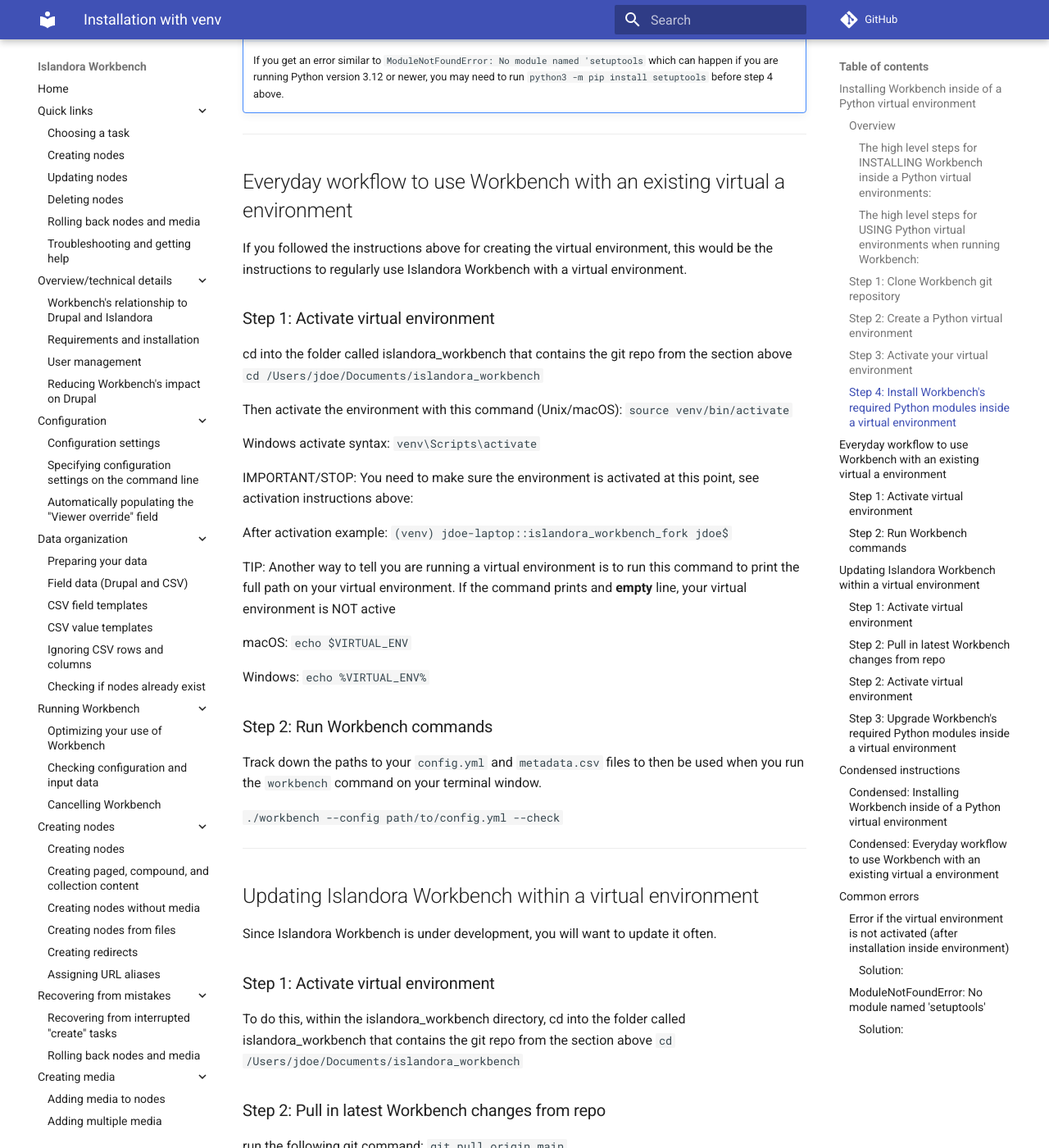
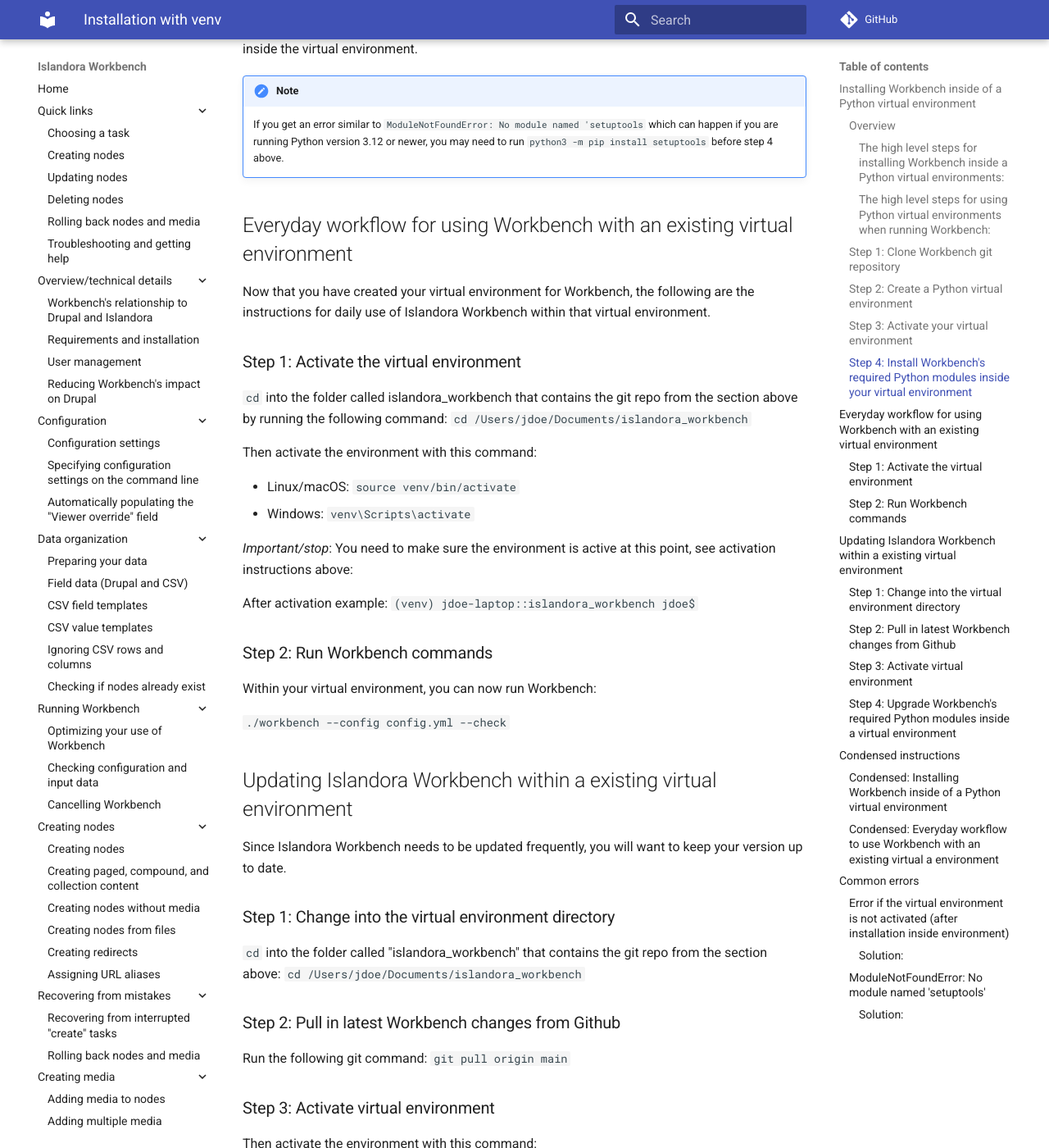
Before and after one commit to mjordan/islandora_workbench_docs, an MkDocs documentation site: the page built from docs/installation_with_venv.md, in a window 1280 px wide and 1400 px high, scrolled down 2695 px. Shown: the whole window at 82% size. Built offline with MkDocs 1.6.1 and Material for MkDocs 9.7.7, drawn with Linux system fonts in a browser that asks for light colours; comment, search, counter and statistics services are not loaded; some of the changed text lies outside the part shown.

Commit message:
Updates on docs for using Python virtual environments.

```diff
--- a/docs/installation_with_venv.md
+++ b/docs/installation_with_venv.md
@@ -1,24 +1,27 @@
 ## Installing Workbench inside of a Python virtual environment
 
-Within the Python community it is strongly recommended that software is installed within what are called Python "virtual environments." Python virtual environments are an isolated way to install the required Python modules of an application that avoid conflicts with other Python software and modules. Essentially they are a special directory that will contain the required Python modules for Workbench and a few other files. They are not related to virtual machines (VMs) or Docker containers, though they can be used in conjunction with VMs and Docker.
+Within the Python community it is strongly recommended that software is installed within what are called Python "virtual environments." Python virtual environments isolate an application's required Python modules in a way that avoids conflicts with other Python software and modules on your computer. Essentially they are a special directory that contains the required Python modules for Workbench and a few other files. They are not related to virtual machines (VMs) or Docker containers, though they can be used in conjunction with VMs and Docker.
 
-! note
-    These instructions assume you have already installed `git` and a version of Python that is compatible with Workbench.
+!!! note
+    These instructions assume you have already installed `git` and a version of Python that is compatible with Workbench (currently 3.11 or higher).
+
+!!! note
+    Below you will see the command `python3 -m venv venv` in several places. The two instances of "venv" have distinct meanings. The first is the name of a a Python module and the second is the name of the target directory. Using "venv" for the target directory name looks confusing, but it is a convention within the Python community that we recommend using.
 
 ### Overview
 
-#### The high level steps for INSTALLING Workbench inside a Python virtual environments:
+#### The high level steps for *installing* Workbench inside a Python virtual environments:
 
 The following steps are normally only run once.
 
 (Open a terminal window)
 
 1. Clone Workbench git repository
-2. Inside of git repo folder, create a virtual environment folder
+2. Inside of git repo folder, create a virtual environment
 3. Activate the virtual environment in your current terminal window
 4. Inside that terminal window install the Workbench required modules
 
-#### The high level steps for USING Python virtual environments when running Workbench:
+#### The high level steps for *using* Python virtual environments when running Workbench:
 
 These steps have to be run each time you want to use Islandora Workbench.
 
@@ -31,11 +34,11 @@
 
 (Open a terminal window)
 
-cd to a directory that you want to use for installing Workbench
+`cd` to the directory where you want to install Workbench. As an example we will use `/Users/jdoe/Documents/` as the parent directory for the `islandora_workbench` directory.
 
-As an example we will use `cd /Users/jdoe/Documents/`
+`cd /Users/jdoe/Documents/`
 
-Clone the Islandora Workbench git repo inside of the path you chose
+Clone the Islandora Workbench git repo inside of the path you chose:
 
 `git clone https://github.com/mjordan/islandora_workbench.git`
 
@@ -45,148 +48,107 @@
 
 ### Step 2: Create a Python virtual environment
 
-cd into the newly created folder called islandora\_workbench that contains the git repo from the section above.
+`cd` into the newly created folder called "islandora\_workbench" that contains the cloned git repo.
 
 `cd islandora_workbench`
 
-Use the `venv` module create a Python "virtual environment" called "venv"
-`python3 -m venv venv`
+Use the `venv` module create a Python "virtual environment" called "venv" by typing `python3 -m venv venv`
 
 ### Step 3: Activate your virtual environment
 
-In your terminal window you must FIRST activate the environment every time you want to **install**, **use**, or **upgrade** Islandora Workbench.
+In your terminal window you must first activate the environment every time you want to *install*, *use*, or *upgrade* Islandora Workbench.
 
 For activating the virtual environment you need to use the environment folder you created above, which was called "venv". First make sure you are inside the directory that has the Workbench repository. In this example it would be:
 
 `cd /Users/jdoe/Documents/islandora_workbench`
 
-Then activate the environment with this command (Linux/macOS):
-`source venv/bin/activate`
+Then activate the environment with this command:
 
-Windows activate syntax:
-`venv\Scripts\activate`
+* Linux/macOS: `source venv/bin/activate`
+* Windows: `venv\Scripts\activate`
 
-TIP: You can verify that the environment is activated by noticing a change in the left most prompt in our terminal window, the name of the environment folder will show up on the far left inside parentheses: "(venv)"
+!!! note
+    You can verify that the environment is active by looking for a the presence of "(venv)" at the beginning of the command prompt. This is the name of the evirtual nvironment folder you created by runnig `python3 -m venv venv`:
 
-Before activation example:
-`jdoe-laptop:islandora_workbench_fork jdoe$`
+    Before activation example: `jdoe-laptop:islandora_workbench jdoe$`
 
-After activation example:
-`(venv) jdoe-laptop::islandora_workbench_fork jdoe$`
+    After activation example: `(venv) jdoe-laptop::islandora_workbench jdoe$`
 
-TIP: Another way to tell you are running a virtual environment is to run this command to print the full path on your virtual environment. If the command prints and **empty** line, your virtual environment is NOT active
+### Step 4: Install Workbench's required Python modules inside your virtual environment
 
-macOS:
-`echo $VIRTUAL_ENV`
+*Important/stop*: You need to make sure the environment is activate at this point; if it is not, refer to the activation instructions above:
 
-Windows:
-`echo %VIRTUAL_ENV%`
+After activation example: `(venv) jdoe-laptop::islandora_workbench jdoe$`
 
-### Step 4: Install Workbench's required Python modules inside a virtual environment
-
-IMPORTANT/STOP: You need to make sure the environment is activated at this point, see activation instructions above:
-
-After activation example:
-`(venv) jdoe-laptop::islandora_workbench_fork jdoe$`
-
-Run this command to start the process to install the required Python modules
-
-NOTE: There single period below to the right of the word "install"
+Run this command to start the process to install the required Python modules (note there single period to the right of the word "install")
 
 `python3 -m pip install .`
 
-Congrats, if there are no errors, at this point Islandora Workbench has been installed inside the virtual environment.
+Congratulations, if there are no errors, at this point Islandora Workbench has been installed inside the virtual environment.
 
 !!! note
     If you get an error similar to `ModuleNotFoundError: No module named 'setuptools` which can happen if you are running Python version 3.12 or newer, you may need to run `python3 -m pip install setuptools` before step 4 above.
 
 
----
+## Everyday workflow for using Workbench with an existing virtual environment
 
-## Everyday workflow to use Workbench with an existing virtual a environment
+Now that you have created your virtual environment for Workbench, the following are the instructions for daily use of Islandora Workbench within that virtual environment.
 
-If you followed the instructions above for creating the virtual environment, this would be the instructions to regularly use Islandora Workbench with a virtual environment.
+### Step 1: Activate the virtual environment
 
-### Step 1: Activate virtual environment
+`cd` into the folder called islandora\_workbench that contains the git repo from the section above by running the following command: `cd /Users/jdoe/Documents/islandora_workbench`
 
-cd into the folder called islandora\_workbench that contains the git repo from the section above
-`cd /Users/jdoe/Documents/islandora_workbench`
+Then activate the environment with this command:
 
-Then activate the environment with this command (Unix/macOS):
-`source venv/bin/activate`
+* Linux/macOS: `source venv/bin/activate`
+* Windows: `venv\Scripts\activate`
 
-Windows activate syntax:
-`venv\Scripts\activate`
+*Important/stop*: You need to make sure the environment is active at this point, see activation instructions above:
 
-IMPORTANT/STOP: You need to make sure the environment is activated at this point, see activation instructions above:
-
-After activation example:
-`(venv) jdoe-laptop::islandora_workbench_fork jdoe$`
-
-TIP: Another way to tell you are running a virtual environment is to run this command to print the full path on your virtual environment. If the command prints and **empty** line, your virtual environment is NOT active
-
-macOS:
-`echo $VIRTUAL_ENV`
-
-Windows:
-`echo %VIRTUAL_ENV%`
+After activation example: `(venv) jdoe-laptop::islandora_workbench jdoe$`
 
 ### Step 2: Run Workbench commands
 
-Track down the paths to your `config.yml` and `metadata.csv` files to then be used when you run the `workbench` command on your terminal window.
+Within your virtual environment, you can now run Workbench:
 
-`./workbench --config path/to/config.yml --check`
-
----
-
-## Updating Islandora Workbench within a virtual environment
-
-Since Islandora Workbench is under development, you will want to update it often.
-
-### Step 1: Activate virtual environment
-
-To do this, within the islandora\_workbench directory, cd into the folder called islandora\_workbench that contains the git repo from the section above
-`cd /Users/jdoe/Documents/islandora_workbench`
-
-### Step 2: Pull in latest Workbench changes from repo
-
-run the following git command:
-`git pull origin main`
+`./workbench --config config.yml --check`
 
 
-### Step 2: Activate virtual environment
+## Updating Islandora Workbench within a existing virtual environment
 
-Then activate the environment with this command (Unix/macOS):
-`source venv/bin/activate`
+Since Islandora Workbench needs to be updated frequently, you will want to keep your version up to date.
 
-Windows activate syntax:
-`venv\Scripts\activate`
+### Step 1: Change into the virtual environment directory
 
-IMPORTANT/STOP: You need to make sure the environment is activated at this point, see activation instructions above:
+`cd` into the folder called "islandora\_workbench" that contains the git repo from the section above: `cd /Users/jdoe/Documents/islandora_workbench`
 
-After activation example:
-`(venv) jdoe-laptop::islandora_Workbench_fork jdoe$`
+### Step 2: Pull in latest Workbench changes from Github
 
-TIP: Another way to tell you are running a virtual environment is to run this command to print the full path on your virtual environment. If the command prints and **empty** line, your virtual environment is NOT active
+Run the following git command: `git pull origin main`
 
-macOS:
-`echo $VIRTUAL_ENV`
 
-Windows:
-`echo %VIRTUAL_ENV%`
+### Step 3: Activate virtual environment
 
-### Step 3: Upgrade Workbench's required Python modules inside a virtual environment
+Then activate the environment with this command:
 
-Since you have already pulled in the latest changes using git, see above, it's a good idea to rerun the setup tools in case new Python libraries have been added since you last ran the "pip install":
-`sudo python -m pip install --upgrade .`
+* Linux/macOS: `source venv/bin/activate`
+* Windows: `venv\Scripts\activate`
 
-NOTE: There single period below to the right of the word "--upgrade"
+*Important/stop*: You need to make sure the environment is activated at this point, see activation instructions above:
+
+After activation example: `(venv) jdoe-laptop::islandora_Workbench jdoe$`
+
+### Step 4: Upgrade Workbench's required Python modules inside a virtual environment
+
+Since you have already pulled in the latest changes using git, see above, it's a good idea to rerun the setup tools in case new Python libraries have been added since you last ran the "pip install". Within your active virtual environment directory, run:
+
+`python -m pip install --upgrade .`
+
+Note: There single period below to the right of the word "--upgrade"
 
 ---
 
 ## Condensed instructions
-
-
 
 ### Condensed: Installing Workbench inside of a Python virtual environment
 
@@ -200,54 +162,29 @@
 
 `python3 -m venv venv`
 
-`source venv/bin/activate`
+* Linux/macOS: `source venv/bin/activate`
+* Windows: `venv\Scripts\activate`
 
-Windows activate syntax:
-`venv\Scripts\activate`
+Important/stop: Make sure environment was activated.
 
-STOP: Make sure environment was activated
+After activation, you should see "(venv) at the start of your prompt: `(venv) jdoe-laptop::islandora_workbench jdoe$`
 
-After activation example:
-`(venv) jdoe-laptop::islandora_workbench_fork jdoe$`
-
-TIP: Another way to tell you are running a virtual environment is to run this command to print the full path on your virtual environment. If the command prints and **empty** line, your virtual environment is NOT active
-
-Linux/macOS:
-`echo $VIRTUAL_ENV`
-
-Windows:
-`echo %VIRTUAL_ENV%`
-
-NOTE: there is a period to the right of "install"
-`python3 -m pip install .`
+Note: there is a period to the right of "install": `python3 -m pip install .`
 
 ### Condensed: Everyday workflow to use Workbench with an existing virtual a environment
 
-You need to run these steps whenever you open a brand new terminal window to run `workbench` commands.
+You need to run these steps whenever you open a new terminal window to run Workbench.
 
-`cd /Users/jdoe/Documents/islandora_workbench`
+1. `cd /Users/jdoe/Documents/islandora_workbench`
+2. activate your virtual environment:
+    - Linux/macOS: `source venv/bin/activate`
+    - Windows: `venv\Scripts\activate`
 
-`source venv/bin/activate`
+Stop: Make sure the virtual environment was activated.
 
-Windows activate syntax:
-`venv\Scripts\activate`
+After activation, you should see "(venv) at the start of your prompt: `(venv) jdoe-laptop::islandora_workbench jdoe$`
 
-STOP: Make sure environment was activated
-
-After activation example:
-`(venv) jdoe-laptop::islandora_workbench jdoe$`
-
-TIP: Another way to tell you are running a virtual environment is to run this command to print the full path on your virtual environment. If the command prints an **empty** line, your virtual environment is NOT active.
-
-macOS:
-`echo $VIRTUAL_ENV`
-
-Windows:
-`echo %VIRTUAL_ENV%`
-
-Create your config.yml and metadata.csv files.
-
-`./workbench --config path/to/config.yml --check`
+You are now ready to run Workbench: `./workbench --config path/to/config.yml --check`
 
 ## Common errors
 
@@ -274,6 +211,4 @@
 
 #### Solution:
 
-You will need to run this command….
-
-`python3 -m pip install setuptools`
+You will need to run this command: `python3 -m pip install setuptools`
```
Also changed, not shown: docs/changelog.md (+1 -0 lines), docs/installation.md (+7 -7 lines).
